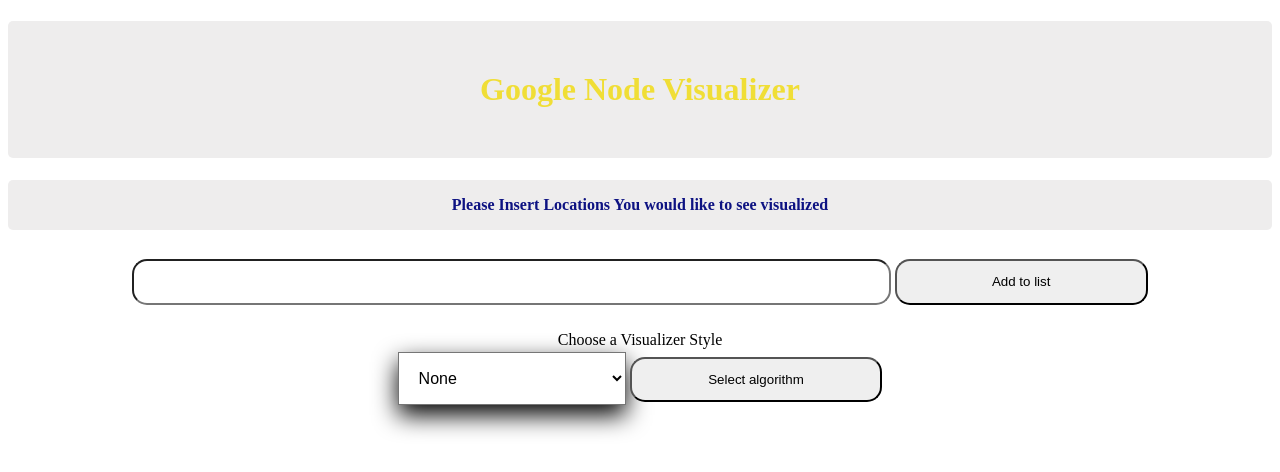
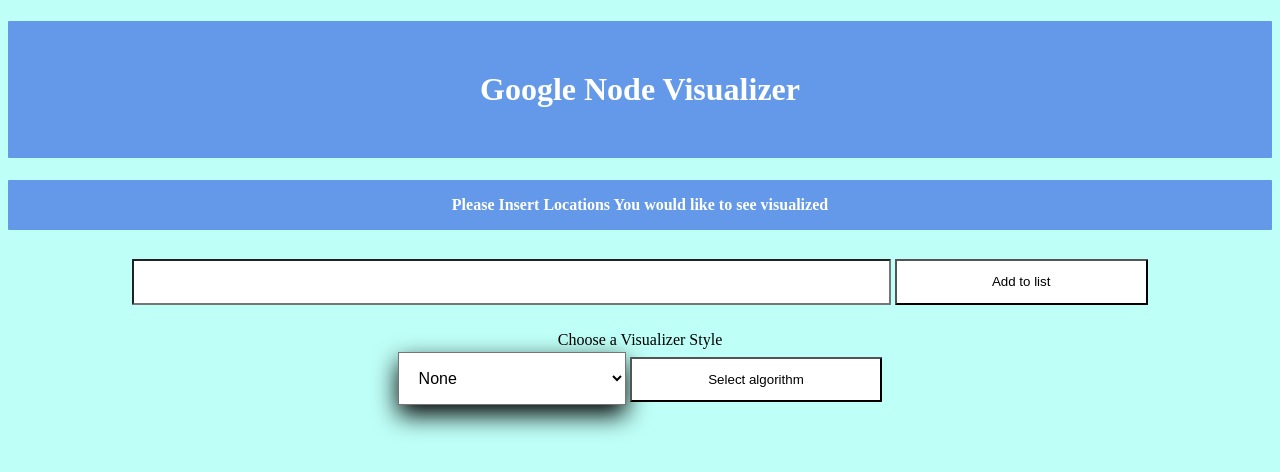
Before and after one commit to randolfuy01/Google-Maps-Api, a website: page public/index.html in a window 1280 px wide. Drawn offline with Linux system fonts and the light colour scheme.

Commit message:
Changed the color of the project

```diff
--- a/public/index.html
+++ b/public/index.html
@@ -11,7 +11,7 @@
     <h1 style = "text-align: center;"> Google Node Visualizer </h1>
     <h4 style = "text-align: center;"> Please Insert Locations You would like to see visualized </h4>
     <form style = "text-align: center" action = "/action_page.js">
-        <label> <input type= "text" id = "locations"/> </label>
+        <label><input type= "text" id = "locations"/> </label>
         <label><input type = "button" value = "Add to list" id = "add" /> </label>
     </form>
     <form style = "text-align: center" action = "/action_page.js">
@@ -30,6 +30,6 @@
     </form>
 
 
-	<script src="index.js"></script>
+	<script src="action_page.js"></script>
   </body>
 </html>
--- a/public/style.css
+++ b/public/style.css
@@ -1,27 +1,35 @@
 body {
-    background-color: #ffffff;
+    background-color: #BEFFF7;
 }
+
+header {
+    background-color: #9EDDFF;
+
+}
+
 h1 {
-    border-radius: 5px;
+    font-weight: 900;
+    font-family:'Times New Roman', Times, serif;
+    border-radius: 1px;
     font-size: 2.0rem;
     padding: 50px;
-    color: #F0DE36;
-    background: #EEEDED;
+    color: #ffffff;
+    background: #6499E9;
     resize: none
 }
 
 h4 {
-    border-radius: 5px;
+    border-radius: 1px;
     font-size: 1.0rem;
     padding: 1em 1.0em;
-    color: #0D1282;
-    background: #EEEDED;
+    color: #ffffff;
+    background: #6499E9;
     resize: none
 }
 
 input[type=text] {
     width: 60%;
-    border-radius: 15px;
+    border-radius: 1px;
     padding: 1em 1em;
     margin: 8px 0;
     box-sizing: border-box;
@@ -31,11 +39,12 @@
 
 input[type=button] {
     width: 20%;
-    border-radius: 15px;
+    border-radius: 1px;
     padding: 1em 1em;
     margin: 8px 0;
     box-sizing: border-box;
     resize: none;
+    background: #ffffff;
 }
 
 select {
```
